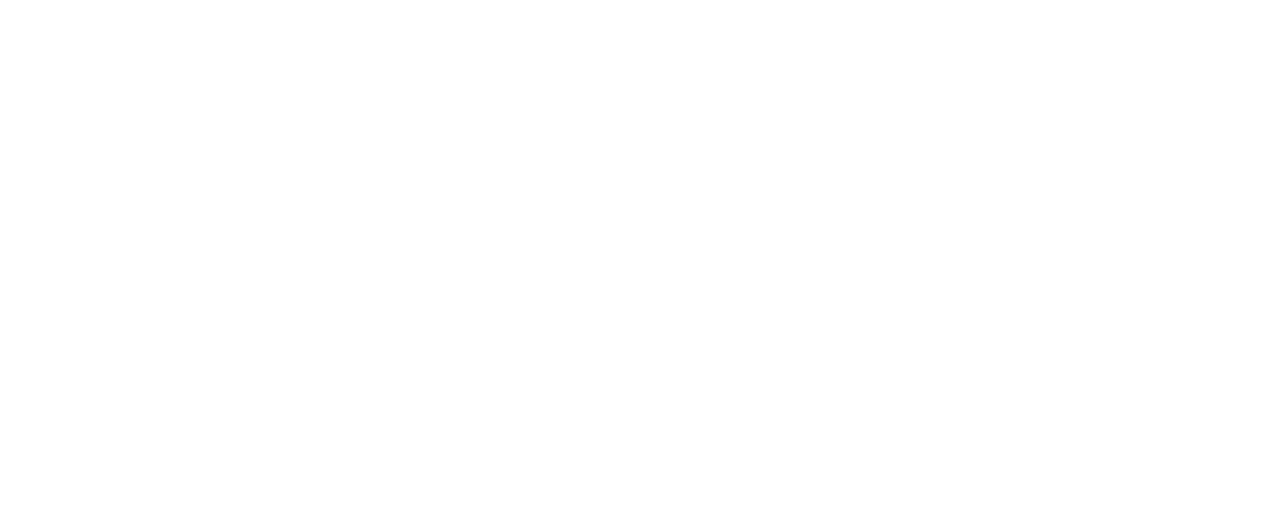
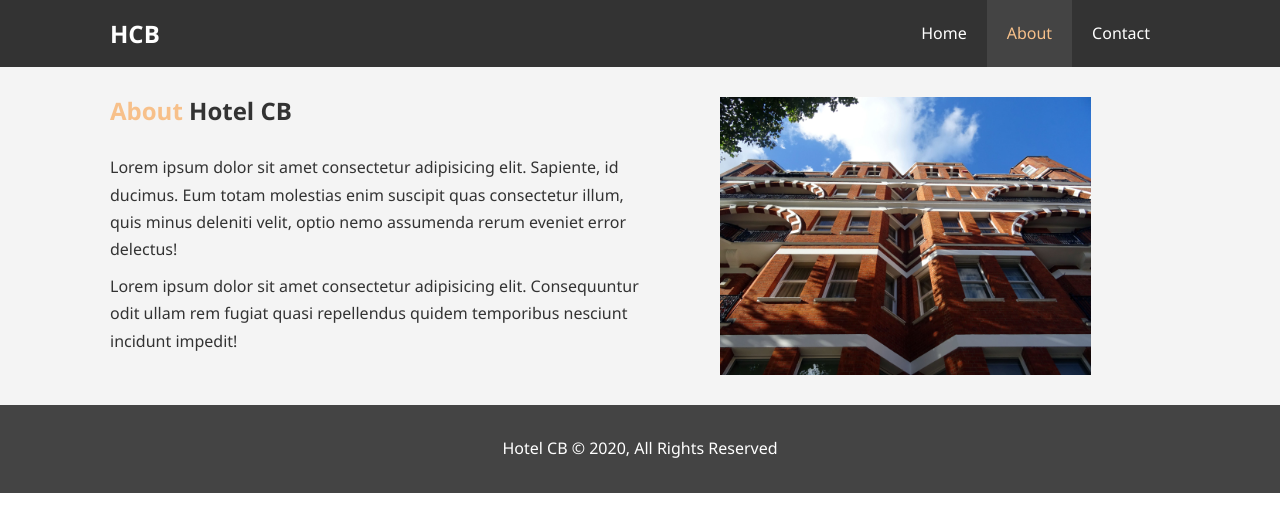
Before and after one commit to kartikkher/hotel-website, a plain HTML site: page about.html in a window 1280 px wide. Drawn offline with Linux system fonts and the light colour scheme.

Commit message:
WIP: About page

```diff
--- a/about.html
+++ b/about.html
@@ -0,0 +1,40 @@
+<!DOCTYPE html>
+<html lang="en">
+<head>
+  <meta charset="UTF-8">
+  <meta name="viewport" content="width=device-width, initial-scale=1.0">
+  <meta name="description" content="Welcome to the most extraordinary hotel in Cambridge, Cambridgeshire">
+  <meta name="keyword" content="hotel, cambridge, cambridgeshire">
+  <link rel="stylesheet" href="./css/style.css">
+  <title>Hotel CB | About</title>
+</head>
+<body>
+  <header>
+    <nav id="navbar">
+      <div class="container">
+        <h1 class="logo"><a href="index.html">HCB</a></h1>
+        <ul>
+          <li><a href="index.html">Home</a></li>
+          <li><a class="current" href="about.html">About</a></li>
+          <li><a href="contact.html">Contact</a></li>
+        </ul>
+      </div>
+    </nav>
+  </header>
+  <section id="about-info" class="bg-light py-3">
+    <div class="container">
+      <div class="info-left">
+        <h1><span class="text-primary">About</span> Hotel CB</h1>
+        <p>Lorem ipsum dolor sit amet consectetur adipisicing elit. Sapiente, id ducimus. Eum totam molestias enim suscipit quas consectetur illum, quis minus deleniti velit, optio nemo assumenda rerum eveniet error delectus!</p>
+        <p>Lorem ipsum dolor sit amet consectetur adipisicing elit. Consequuntur odit ullam rem fugiat quasi repellendus quidem temporibus nesciunt incidunt impedit!</p>
+      </div>
+      <div class="info-right">
+        <img src="./img/photo-2.jpg" alt="hotel">
+      </div>
+    </div>
+  </section>
+  <footer id="main-footer">
+    <p>Hotel CB &copy; 2020, All Rights Reserved</p>
+  </footer>
+</body>
+</html>
--- a/css/style.css
+++ b/css/style.css
@@ -78,6 +78,11 @@ p {
 .clr {
   clear: both;
 }
+
+/* Padding */
+.py-1 { padding: 10px 0; }
+.py-2 { padding: 20px 0; }
+.py-3 { padding: 30px 0; }
 
 /* Navbar */
 #navbar {
@@ -175,6 +180,25 @@ p {
   margin-bottom: 10px;
 }
 
+/* About Info */
+#about-info .info-right {
+  float: right;
+  width: 50%;
+  min-height: 100%;
+}
+
+#about-info .info-right img {
+  display: block;
+  margin: auto;
+  width: 70%;
+}
+
+#about-info .info-left {
+  float: left;
+  width: 50%;
+  min-height: 100%;
+}
+
 /* Footer */
 #main-footer {
   text-align: center;
```
